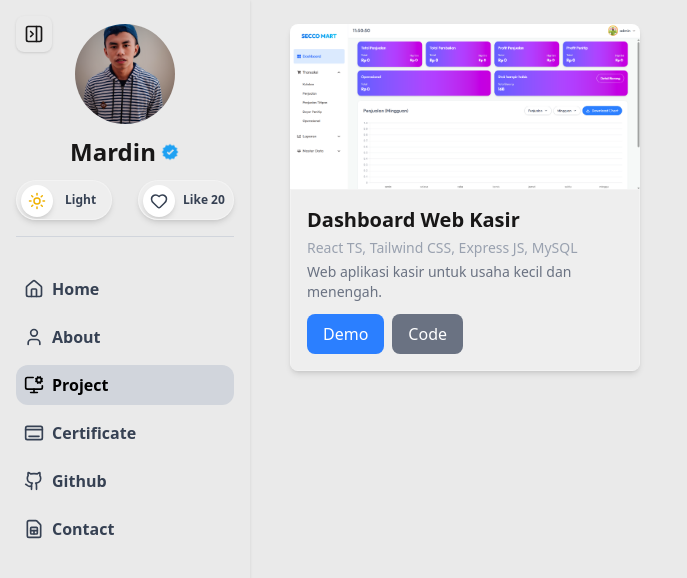
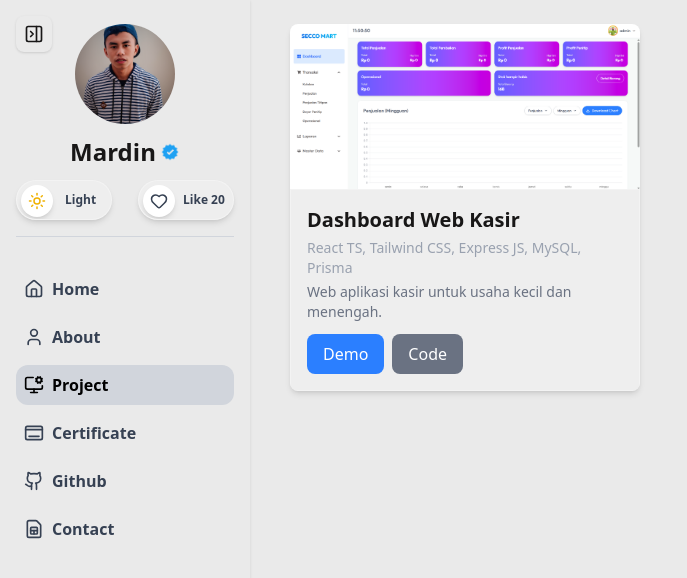
Before and after one commit to mardinajalah/portofolio, a Next.js app: page /project in a window 1280 px wide. Shown: the top 578 px of the page, without its empty margins (0-687 px from the left). Built offline with nearby package versions, Linux system fonts and the light colour scheme.

Commit message:
refactor: memisahkan component cart.tsx

```diff
--- a/app/project/page.tsx
+++ b/app/project/page.tsx
@@ -5,8 +5,12 @@ import { SkeletonProjectPage } from '@/components/Molecules/Skeleton';
 import { CardProject } from '@/components/Molecules/Card';
 
 const Project = () => {
+  const [mounted, setMounted] = useState(false);
+  const imageKasir: string[] = [];
 
-  const [mounted, setMounted] = useState(false);
+  for (let i = 1; i <= 22; i++) {
+    imageKasir.push(`/assets/image-projects/toko-kasir/kasir${i}.png`);
+  }
 
   useEffect(() => setMounted(true), []);
 
@@ -17,7 +21,7 @@ const Project = () => {
   return (
     <div className='w-full flex flex-wrap items-center sm:justify-center lg:justify-start gap-10'>
       {/* Card Project */}
-      <CardProject />
+      <CardProject images={imageKasir} title='Dashboard Web Kasir' techStack='React TS, Tailwind CSS, Express JS, MySQL, Prisma' description='Web aplikasi kasir untuk usaha kecil dan menengah.' />
     </div>
   );
 };
--- a/components/Molecules/Card.tsx
+++ b/components/Molecules/Card.tsx
@@ -3,16 +3,18 @@ import Image from 'next/image';
 import { useState, useRef } from 'react';
 import { X, ChevronRight, ChevronLeft } from 'lucide-react';
 
-export const CardProject = () => {
+interface CardProjectProps {
+  images: string[];
+  title: string;
+  techStack: string;
+  description: string;
+}
+
+export const CardProject: React.FC<CardProjectProps> = ({images, title, techStack, description}) => {
   const { theme } = useTheme();
   const isDark = theme === 'dark';
   const [seeImage, setSeeImage] = useState(false);
   const [currentIndex, setCurrentIndex] = useState(0);
-  const images: string[] = [];
-
-  for (let i = 1; i <= 22; i++) {
-    images.push(`/assets/image-projects/toko-kasir/kasir${i}.png`);
-  }
 
   const modalRef = useRef<HTMLDivElement>(null);
 
@@ -38,8 +40,8 @@ export const CardProject = () => {
         {/* Image */}
         <div className='w-full cursor-pointer'>
           <Image
-            src='/assets/image-projects/toko-kasir/kasir2.png'
-            alt='dashboard web kasir'
+            src={images[1]}
+            alt='project image'
             width={400}
             height={400}
             priority
@@ -57,13 +59,13 @@ export const CardProject = () => {
           }`}
         >
           <h1 className='font-semibold text-xl mb-1 cursor-pointer'>
-            Dashboard Web Kasir
+            {title}
           </h1>
           <p className='text-sm text-gray-400'>
-            React TS, Tailwind CSS, Express JS, MySQL
+            {techStack}
           </p>
           <p className='text-sm text-gray-500 mt-1'>
-            Web aplikasi kasir untuk usaha kecil dan menengah.
+            {description}
           </p>
 
           {/* Buttons */}
```
